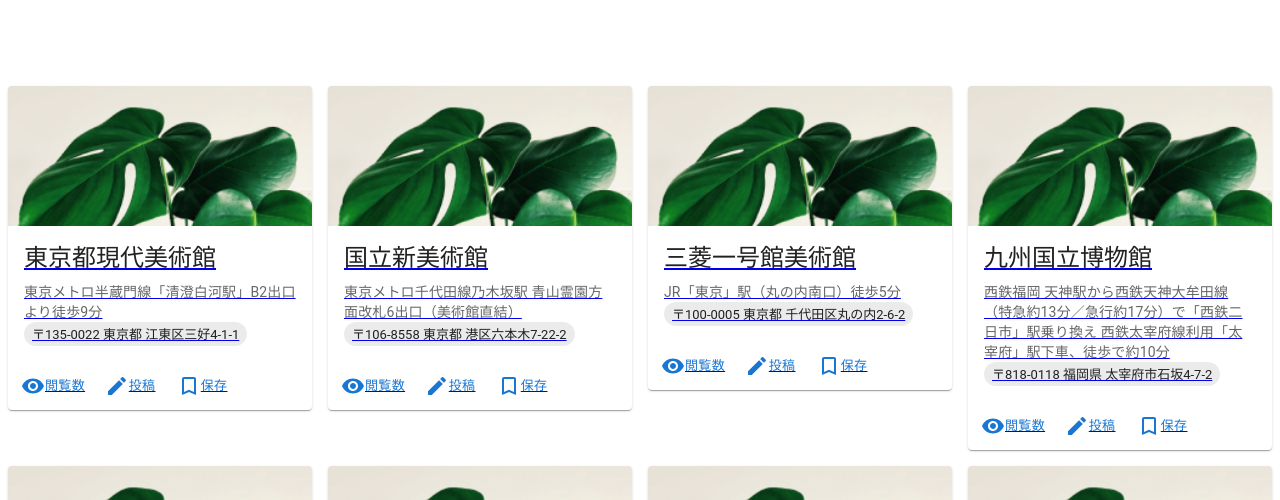
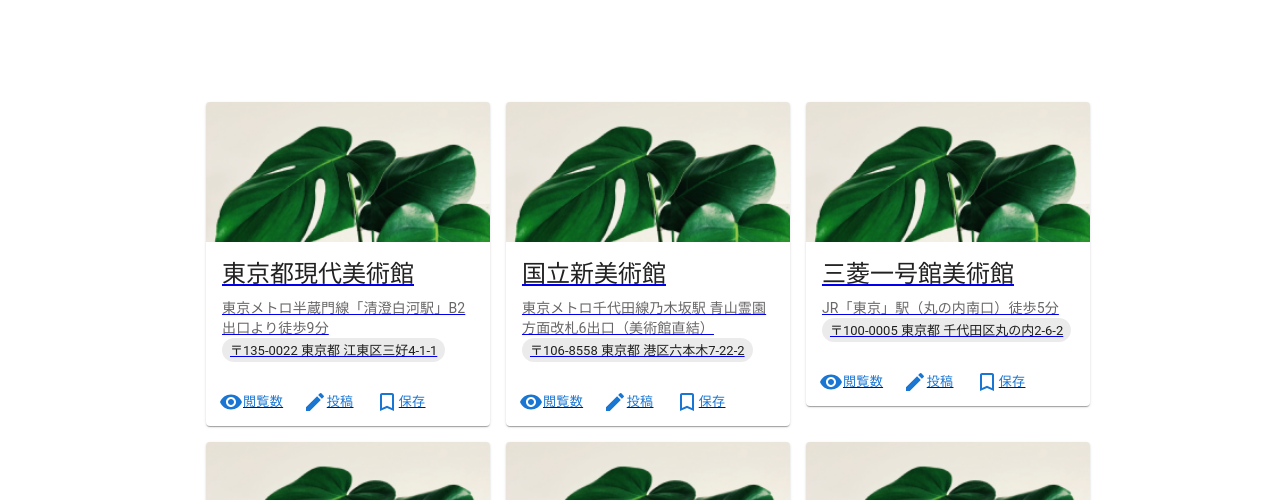
Before and after one commit to monstera3/ato, a React (Create React App) app: page /museums in a window 1280 px wide. Shown: the part 183-683 px from the top of the page. Built offline with nearby package versions, Linux system fonts and the light colour scheme; no server answers.

Commit message:
style: maxWidth md

```diff
--- a/src/components/page/MuseumDetail.tsx
+++ b/src/components/page/MuseumDetail.tsx
@@ -6,6 +6,9 @@ export const MuseumDetail = () => {
   const params = useParams();
   const museum = getMuseum(parseInt(params.museumId ? params.museumId : '0', 10));
   return (
-    <MuseumCard museum={museum} />
+    <div>
+      <MuseumCard museum={museum} />
+
+    </div>
      )
 }
--- a/src/components/page/MuseumList.tsx
+++ b/src/components/page/MuseumList.tsx
@@ -8,10 +8,10 @@ export const MuseumList=()=> {
   const museums = getMuseums();
 
   return(
-    <Grid container spacing={2}>
+    <Grid container spacing={2} maxWidth="md" m="auto">
       {museums.map((museum)=>(
-        <Grid item xs={12} sm={6} md={4} lg={3} key={museum.id}>
-          <Link to={'/museums/'+museum.id}>
+        <Grid item xs={12} sm={6} md={4} lg={4} key={museum.id}>
+          <Link to={'/museums/'+museum.id} >
             <MuseumCard museum={museum}/>
           </Link>
 
```
